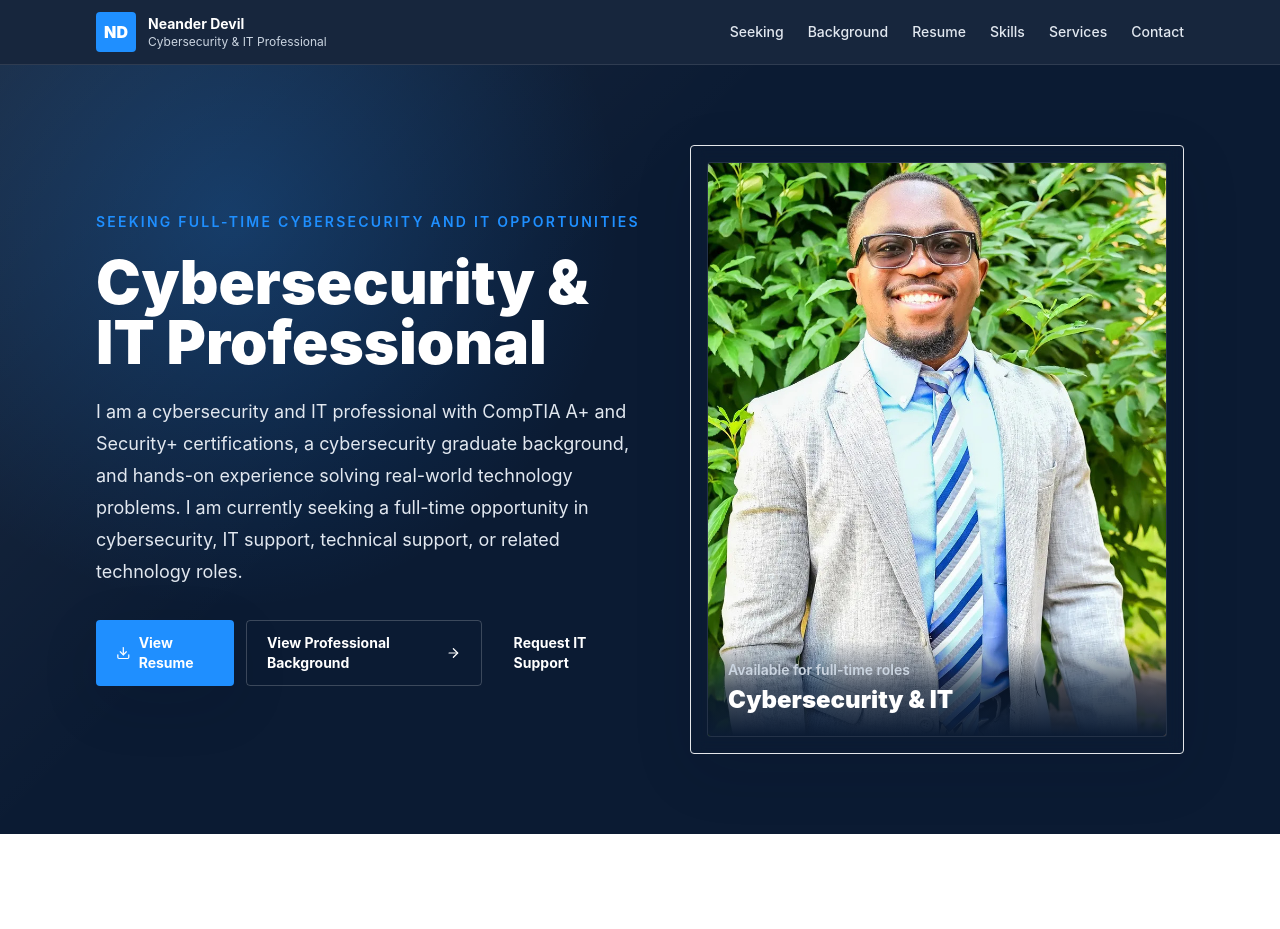
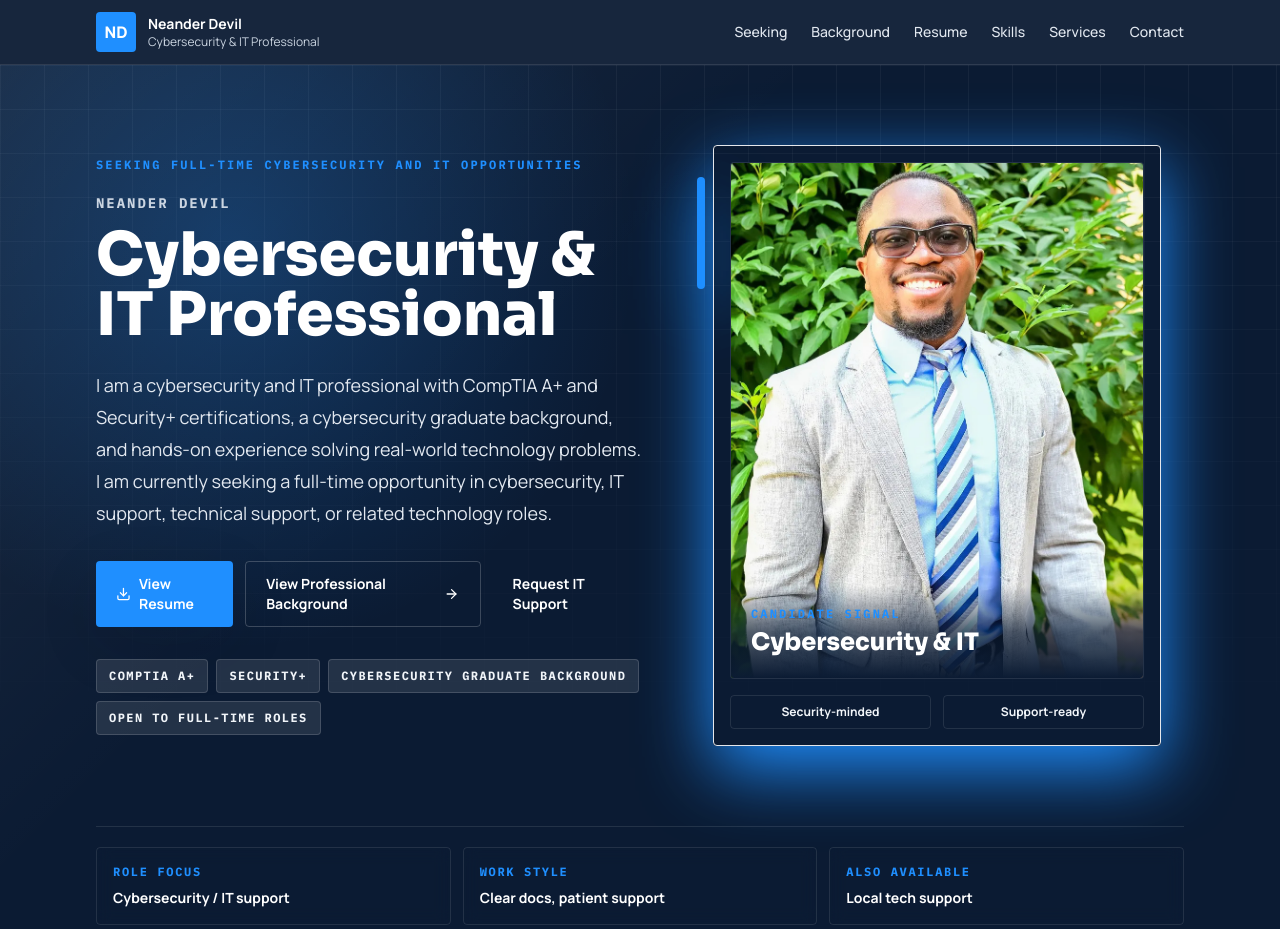
Before and after one commit to soccerrat/mainwebsite, a React (Vite) app: page / in a window 1280 px wide. Shown: the top 929 px of the page. Built offline with nearby package versions, Linux system fonts and the light colour scheme.

Commit message:
Refine portfolio visual design

```diff
--- a/src/App.jsx
+++ b/src/App.jsx
@@ -64,6 +64,28 @@ const quickView = [
   {
     label: 'Open To',
     value: 'Full-time IT and cybersecurity opportunities'
+  }
+]
+
+const heroSignals = [
+  'CompTIA A+',
+  'Security+',
+  'Cybersecurity graduate background',
+  'Open to full-time roles'
+]
+
+const proofPoints = [
+  {
+    label: 'Role focus',
+    value: 'Cybersecurity / IT support'
+  },
+  {
+    label: 'Work style',
+    value: 'Clear docs, patient support'
+  },
+  {
+    label: 'Also available',
+    value: 'Local tech support'
   }
 ]
 
@@ -176,14 +198,16 @@ function ProfilePhoto() {
   const [hasPhoto, setHasPhoto] = useState(true)
 
   return (
-    <div className="rounded border border-white/12 bg-white/8 p-4 shadow-soft backdrop-blur">
+    <div className="reveal-in reveal-delay-2 relative mx-auto w-full max-w-md">
+      <div className="absolute -left-4 top-8 hidden h-28 w-2 rounded bg-electric shadow-electric sm:block" />
+      <div className="rounded border border-white/12 bg-white/8 p-4 shadow-electric backdrop-blur">
       <div className="relative overflow-hidden rounded border border-white/10 bg-navy">
         {hasPhoto ? (
           <img
             src="/profile-photo.jpg"
             alt="Neander Devil"
             onError={() => setHasPhoto(false)}
-            className="aspect-[4/5] w-full object-cover"
+            className="aspect-[4/5] w-full object-cover object-[50%_18%]"
           />
         ) : (
           <div className="grid aspect-[4/5] w-full place-items-center bg-[linear-gradient(135deg,#0b1b33,#102a4f)]">
@@ -193,9 +217,17 @@ function ProfilePhoto() {
           </div>
         )}
         <div className="absolute inset-x-0 bottom-0 bg-gradient-to-t from-navy via-navy/70 to-transparent p-5">
-          <p className="text-sm font-semibold text-slate-300">Available for full-time roles</p>
-          <p className="mt-1 text-2xl font-black text-white">Cybersecurity & IT</p>
+          <p className="font-mono text-xs font-bold uppercase tracking-[0.18em] text-electric">Candidate signal</p>
+          <p className="mt-1 font-display text-2xl font-black text-white">Cybersecurity & IT</p>
         </div>
+      </div>
+      <div className="mt-4 grid grid-cols-2 gap-3">
+        {['Security-minded', 'Support-ready'].map((item) => (
+          <div key={item} className="rounded border border-white/10 bg-white/8 px-3 py-2 text-center text-xs font-bold text-slate-100">
+            {item}
+          </div>
+        ))}
+      </div>
       </div>
     </div>
   )
@@ -296,11 +328,15 @@ function App() {
 
       <main id="top">
         <section className="relative overflow-hidden bg-navy text-white">
+          <div className="signal-grid absolute inset-0 opacity-80" />
           <div className="absolute inset-0 bg-[radial-gradient(circle_at_18%_20%,rgba(31,143,255,0.24),transparent_32%),linear-gradient(135deg,rgba(255,255,255,0.07),transparent_38%)]" />
           <div className="section-shell relative grid min-h-[calc(100vh-4rem)] items-center gap-12 py-16 lg:grid-cols-[1.05fr_0.95fr] lg:py-20">
-            <div className="max-w-3xl">
+            <div className="reveal-in max-w-3xl">
               <p className="eyebrow">Seeking full-time cybersecurity and IT opportunities</p>
-              <h1 className="mt-5 max-w-4xl text-4xl font-black leading-[1.05] sm:text-5xl lg:text-6xl">
+              <p className="mt-5 font-mono text-sm font-bold uppercase tracking-[0.14em] text-slate-300">
+                Neander Devil
+              </p>
+              <h1 className="mt-3 max-w-4xl font-display text-4xl font-black leading-[1.02] sm:text-5xl lg:text-6xl">
                 Cybersecurity & IT Professional
               </h1>
               <p className="mt-6 max-w-2xl text-lg leading-8 text-slate-200">
@@ -331,9 +367,26 @@ function App() {
                   Request IT Support
                 </a>
               </div>
+              <div className="mt-8 flex flex-wrap gap-2">
+                {heroSignals.map((signal) => (
+                  <span key={signal} className="rounded border border-white/15 bg-white/10 px-3 py-2 font-mono text-xs font-bold uppercase tracking-[0.12em] text-slate-100">
+                    {signal}
+                  </span>
+                ))}
+              </div>
             </div>
 
             <ProfilePhoto />
+          </div>
+          <div className="section-shell relative pb-8">
+            <div className="grid gap-3 border-t border-white/10 pt-5 sm:grid-cols-3">
+              {proofPoints.map((point) => (
+                <div key={point.label} className="rounded border border-white/10 bg-white/8 p-4 backdrop-blur">
+                  <p className="font-mono text-xs font-bold uppercase tracking-[0.14em] text-electric">{point.label}</p>
+                  <p className="mt-2 text-sm font-bold text-white">{point.value}</p>
+                </div>
+              ))}
+            </div>
           </div>
         </section>
 
@@ -342,7 +395,7 @@ function App() {
             <div className="grid gap-10 lg:grid-cols-[0.9fr_1.1fr] lg:items-start">
               <div>
                 <p className="eyebrow">Currently Seeking</p>
-                <h2 className="mt-3 text-3xl font-black tracking-tight sm:text-4xl">Ready for the next full-time role</h2>
+                <h2 className="mt-3 font-display text-3xl font-black tracking-tight sm:text-4xl">Ready for the next full-time role</h2>
                 <p className="mt-5 text-lg leading-8 text-steel">
                   I am currently seeking a full-time opportunity in cybersecurity, IT support,
                   technical support, security operations, or related technology roles. I am especially
@@ -352,7 +405,7 @@ function App() {
               </div>
               <div className="grid gap-3 sm:grid-cols-2">
                 {targetRoles.map((role) => (
-                  <div key={role} className="flex items-center gap-3 rounded border border-line bg-cloud p-4 shadow-sm">
+                  <div key={role} className="card-lift flex items-center gap-3 rounded border border-line bg-cloud p-4 shadow-sm">
                     <CheckCircle2 className="shrink-0 text-electric" size={20} />
                     <span className="font-bold">{role}</span>
                   </div>
@@ -366,12 +419,12 @@ function App() {
           <div className="section-shell">
             <div className="max-w-2xl">
               <p className="eyebrow">Recruiter Quick View</p>
-              <h2 className="mt-3 text-3xl font-black tracking-tight sm:text-4xl">The fast scan for hiring teams</h2>
+              <h2 className="mt-3 font-display text-3xl font-black tracking-tight sm:text-4xl">The fast scan for hiring teams</h2>
             </div>
             <div className="mt-10 grid gap-4 lg:grid-cols-5">
               {quickView.map((item) => (
-                <article key={item.label} className="rounded border border-line bg-white p-5 shadow-sm">
-                  <p className="text-sm font-black uppercase tracking-[0.12em] text-electric">{item.label}</p>
+                <article key={item.label} className="card-lift rounded border border-line bg-white p-5 shadow-sm">
+                  <p className="font-mono text-xs font-black uppercase tracking-[0.12em] text-electric">{item.label}</p>
                   <p className="mt-3 text-sm leading-6 text-steel">{item.value}</p>
                 </article>
               ))}
@@ -385,7 +438,7 @@ function App() {
               <div className="grid h-16 w-16 place-items-center rounded bg-navy text-white">
                 <UserRound size={31} />
               </div>
-              <h2 className="mt-6 text-3xl font-black tracking-tight">Neander Devil</h2>
+              <h2 className="mt-6 font-display text-3xl font-black tracking-tight">Neander Devil</h2>
               <p className="mt-2 font-semibold text-electric">Cybersecurity & IT Professional</p>
               <div className="mt-6 grid gap-3 text-sm text-steel">
                 <p className="flex items-center gap-3">
@@ -401,7 +454,7 @@ function App() {
 
             <div>
               <p className="eyebrow">Professional Summary</p>
-              <h2 className="mt-3 text-3xl font-black tracking-tight sm:text-4xl">Security-minded support with clear communication</h2>
+              <h2 className="mt-3 font-display text-3xl font-black tracking-tight sm:text-4xl">Security-minded support with clear communication</h2>
               <p className="mt-5 text-lg leading-8 text-steel">
                 Neander Devil is a cybersecurity and IT professional with CompTIA A+ and
                 Security+ certifications, a cybersecurity graduate background, and hands-on experience
@@ -423,7 +476,7 @@ function App() {
             <div className="grid gap-8 lg:grid-cols-[0.8fr_1.2fr] lg:items-start">
               <div>
                 <p className="eyebrow">Resume & Credentials</p>
-                <h2 className="mt-3 text-3xl font-black tracking-tight sm:text-4xl">
+                <h2 className="mt-3 font-display text-3xl font-black tracking-tight sm:text-4xl">
                   Certified, prepared, and ready to contribute
                 </h2>
                 <p className="mt-4 leading-7 text-slate-200">
@@ -504,11 +557,11 @@ function App() {
           <div className="section-shell">
             <div className="max-w-2xl">
               <p className="eyebrow">Skills</p>
-              <h2 className="mt-3 text-3xl font-black tracking-tight sm:text-4xl">Practical technical strengths</h2>
+              <h2 className="mt-3 font-display text-3xl font-black tracking-tight sm:text-4xl">Practical technical strengths</h2>
             </div>
             <div className="mt-10 grid gap-3 sm:grid-cols-2 lg:grid-cols-3">
               {skills.map((skill) => (
-                <div key={skill} className="flex items-center gap-3 rounded border border-line bg-white p-4 shadow-sm">
+                <div key={skill} className="card-lift flex items-center gap-3 rounded border border-line bg-white p-4 shadow-sm">
                   <Award className="shrink-0 text-electric" size={20} />
                   <span className="font-bold">{skill}</span>
                 </div>
@@ -521,13 +574,13 @@ function App() {
           <div className="section-shell">
             <div className="max-w-2xl">
               <p className="eyebrow">Experience / Projects</p>
-              <h2 className="mt-3 text-3xl font-black tracking-tight sm:text-4xl">Hands-on problem solving</h2>
+              <h2 className="mt-3 font-display text-3xl font-black tracking-tight sm:text-4xl">Hands-on problem solving</h2>
             </div>
             <div className="mt-10 grid gap-4 lg:grid-cols-3">
               {projects.map((project) => (
-                <article key={project.title} className="rounded border border-line bg-cloud p-6 shadow-sm">
+                <article key={project.title} className="card-lift rounded border border-line bg-cloud p-6 shadow-sm">
                   <ClipboardList className="text-electric" size={28} />
-                  <h3 className="mt-5 text-xl font-black">{project.title}</h3>
+                  <h3 className="mt-5 font-display text-xl font-black">{project.title}</h3>
                   <p className="mt-3 text-sm leading-6 text-steel">{project.text}</p>
                 </article>
               ))}
@@ -539,7 +592,7 @@ function App() {
           <div className="section-shell">
             <div className="max-w-3xl">
               <p className="eyebrow">Services</p>
-              <h2 className="mt-3 text-3xl font-black tracking-tight sm:text-4xl">Independent IT & Cybersecurity Support</h2>
+              <h2 className="mt-3 font-display text-3xl font-black tracking-tight sm:text-4xl">Independent IT & Cybersecurity Support</h2>
               <p className="mt-4 text-base leading-7 text-steel">
                 In addition to my professional career goals, I also provide practical technology
                 support for individuals, small businesses, churches, nonprofits, and local organizations.
@@ -552,12 +605,12 @@ function App() {
                 return (
                   <article
                     key={service.title}
-                    className="group rounded border border-line bg-white p-6 shadow-sm transition duration-300 hover:-translate-y-1 hover:border-electric/40 hover:shadow-soft"
+                    className="card-lift group rounded border border-line bg-white p-6 shadow-sm"
                   >
                     <div className="grid h-12 w-12 place-items-center rounded bg-blue-50 text-electric transition group-hover:bg-electric group-hover:text-white">
                       <Icon size={24} />
                     </div>
-                    <h3 className="mt-5 text-lg font-black">{service.title}</h3>
+                    <h3 className="mt-5 font-display text-lg font-black">{service.title}</h3>
                     <p className="mt-3 text-sm leading-6 text-steel">{service.text}</p>
                   </article>
                 )
@@ -570,7 +623,7 @@ function App() {
           <div className="section-shell grid gap-10 lg:grid-cols-[0.85fr_1.15fr]">
             <div>
               <p className="eyebrow">Contact</p>
-              <h2 className="mt-3 text-3xl font-black tracking-tight sm:text-4xl">Reach out about roles or support</h2>
+              <h2 className="mt-3 font-display text-3xl font-black tracking-tight sm:text-4xl">Reach out about roles or support</h2>
               <p className="mt-4 text-base leading-7 text-steel">
                 Employers and recruiters can reach out about full-time cybersecurity or IT opportunities.
                 Local clients can also request practical technology support.
--- a/src/index.css
+++ b/src/index.css
@@ -1,3 +1,5 @@
+@import url('https://fonts.googleapis.com/css2?family=IBM+Plex+Mono:wght@500;600;700&family=Manrope:wght@400;500;600;700;800&family=Sora:wght@600;700;800&display=swap');
+
 @tailwind base;
 @tailwind components;
 @tailwind utilities;
@@ -29,9 +31,58 @@ body {
 }
 
 .eyebrow {
-  @apply text-sm font-semibold uppercase tracking-[0.16em] text-electric;
+  @apply font-mono text-xs font-bold uppercase tracking-[0.18em] text-electric;
 }
 
 .focus-ring {
   @apply focus-visible:outline focus-visible:outline-2 focus-visible:outline-offset-4 focus-visible:outline-electric;
 }
+
+.signal-grid {
+  background-image:
+    linear-gradient(rgba(255, 255, 255, 0.06) 1px, transparent 1px),
+    linear-gradient(90deg, rgba(255, 255, 255, 0.06) 1px, transparent 1px);
+  background-size: 44px 44px;
+  mask-image: linear-gradient(to bottom, black, transparent 78%);
+}
+
+.card-lift {
+  @apply transition duration-300 hover:-translate-y-1 hover:border-electric/40 hover:shadow-soft;
+}
+
+.reveal-in {
+  animation: reveal-in 640ms ease-out both;
+}
+
+.reveal-delay-1 {
+  animation-delay: 100ms;
+}
+
+.reveal-delay-2 {
+  animation-delay: 190ms;
+}
+
+@keyframes reveal-in {
+  from {
+    opacity: 0;
+    transform: translateY(14px);
+  }
+  to {
+    opacity: 1;
+    transform: translateY(0);
+  }
+}
+
+@media (prefers-reduced-motion: reduce) {
+  html {
+    scroll-behavior: auto;
+  }
+
+  .reveal-in {
+    animation: none;
+  }
+
+  .card-lift {
+    transition: none;
+  }
+}
--- a/tailwind.config.js
+++ b/tailwind.config.js
@@ -12,10 +12,13 @@ export default {
         electric: '#1f8fff'
       },
       fontFamily: {
-        sans: ['Inter', 'ui-sans-serif', 'system-ui', 'sans-serif']
+        sans: ['Manrope', 'ui-sans-serif', 'system-ui', 'sans-serif'],
+        display: ['Sora', 'Manrope', 'ui-sans-serif', 'sans-serif'],
+        mono: ['IBM Plex Mono', 'ui-monospace', 'SFMono-Regular', 'monospace']
       },
       boxShadow: {
-        soft: '0 18px 60px rgba(7, 17, 31, 0.12)'
+        soft: '0 18px 60px rgba(7, 17, 31, 0.12)',
+        electric: '0 22px 70px rgba(31, 143, 255, 0.22)'
       }
     }
   },
```
